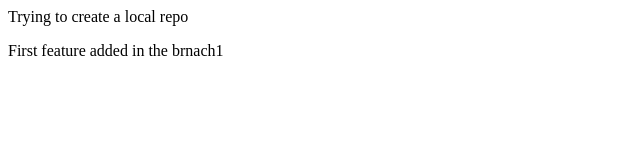
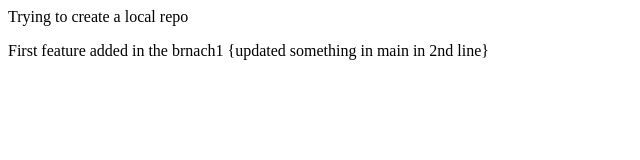
Before and after one commit to Anuj2665/newRepo, a plain HTML site: page index.html in a window 1280 px wide. Shown: the whole page, without its empty margins (0-640 px from the left). Drawn offline with Linux system fonts and the light colour scheme.

Commit message:
trying to create merge conflict

```diff
--- a/index.html
+++ b/index.html
@@ -1,2 +1,2 @@
 <p>Trying to create a local repo</p>
-<p>First feature added in the brnach1</p>
+<p>First feature added in the brnach1 {updated something in main in 2nd line}</p>
```
